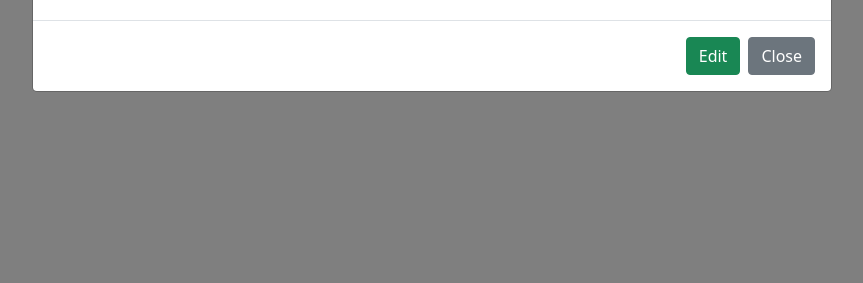
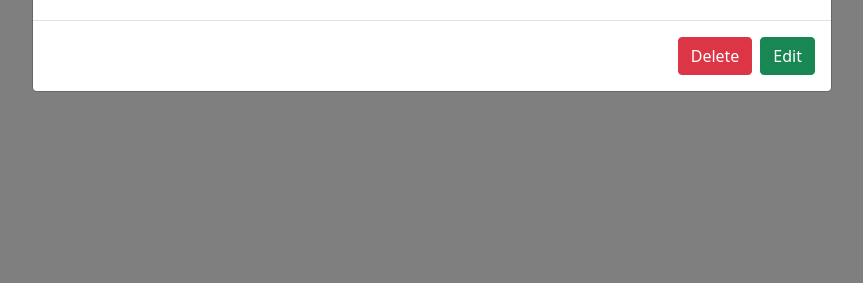
Before and after one commit to CarlaBuongiorno/The-Collector, a Flask app: page /get_comics in a window 1280 px wide, after a click that opens the changed part. Shown: the part 517-800 px from the top of the page, without its empty margins (208-1071 px from the left). Run offline with Flask 2, Linux system fonts and the light colour scheme; the visitor is signed in with stand-in values (Sample User, id 1); a database or web service that is not in the repository returns one stand-in record (values such as "Sample title"); some libraries are stand-ins or nearby versions.

Commit message:
Delete comic from the database

```diff
--- a/app.py
+++ b/app.py
@@ -209,6 +209,14 @@ def edit_comic(comic_id):
     return render_template("edit_comic.html", comic=comic, publishers=publishers)
 
 
+@app.route("/delete_comic/<comic_id>")
+@login_required
+def delete_comic(comic_id):
+    mongo.db.comics.remove({"_id": ObjectId(comic_id)})
+    flash("Comic Successfully Deleted")
+    return redirect(url_for("get_comics"))
+
+
 if __name__ == "__main__":
     app.run(host=os.environ.get("IP"),
             port=int(os.environ.get("PORT")),
--- a/templates/comics.html
+++ b/templates/comics.html
@@ -55,8 +55,8 @@
                         </div>
                     </div>
                     <div class="modal-footer">
+                        <a href="{{ url_for('delete_comic', comic_id=comic._id ) }}" class="btn btn-danger">Delete</a>
                         <a href="{{ url_for('edit_comic', comic_id=comic._id ) }}" class="btn btn-success">Edit</a>
-                        <a href="" class="btn btn-secondary" data-bs-dismiss="modal">Close</a>
                     </div>
                 </div>
             </div>
--- a/templates/profile.html
+++ b/templates/profile.html
@@ -68,7 +68,7 @@
                     <!-- register -->
                     <div class="d-grid gap-2">
                         <button class="btn btn-primary text-shadow" type="submit">
-                            Save <i class="far fa-save"></i>
+                            <i class="far fa-save"></i> Update
                         </button>
                     </div>
                 </div>
```
